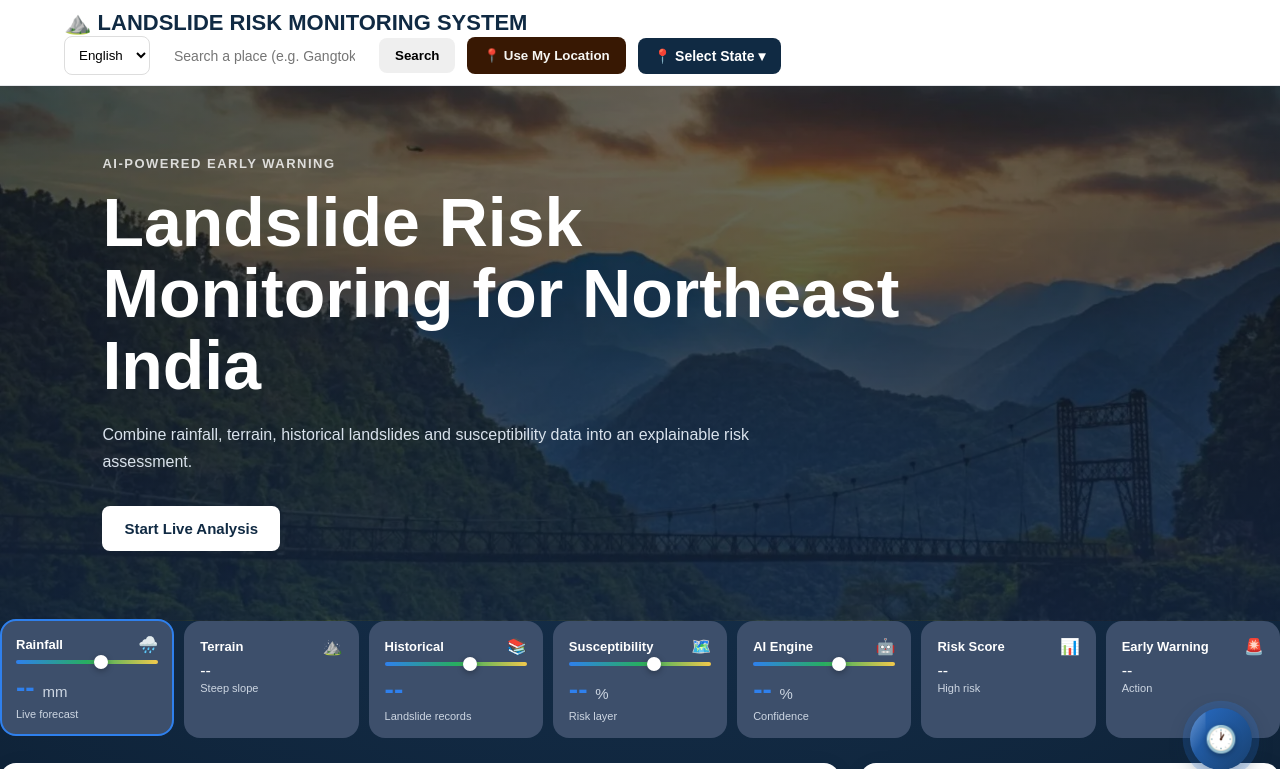
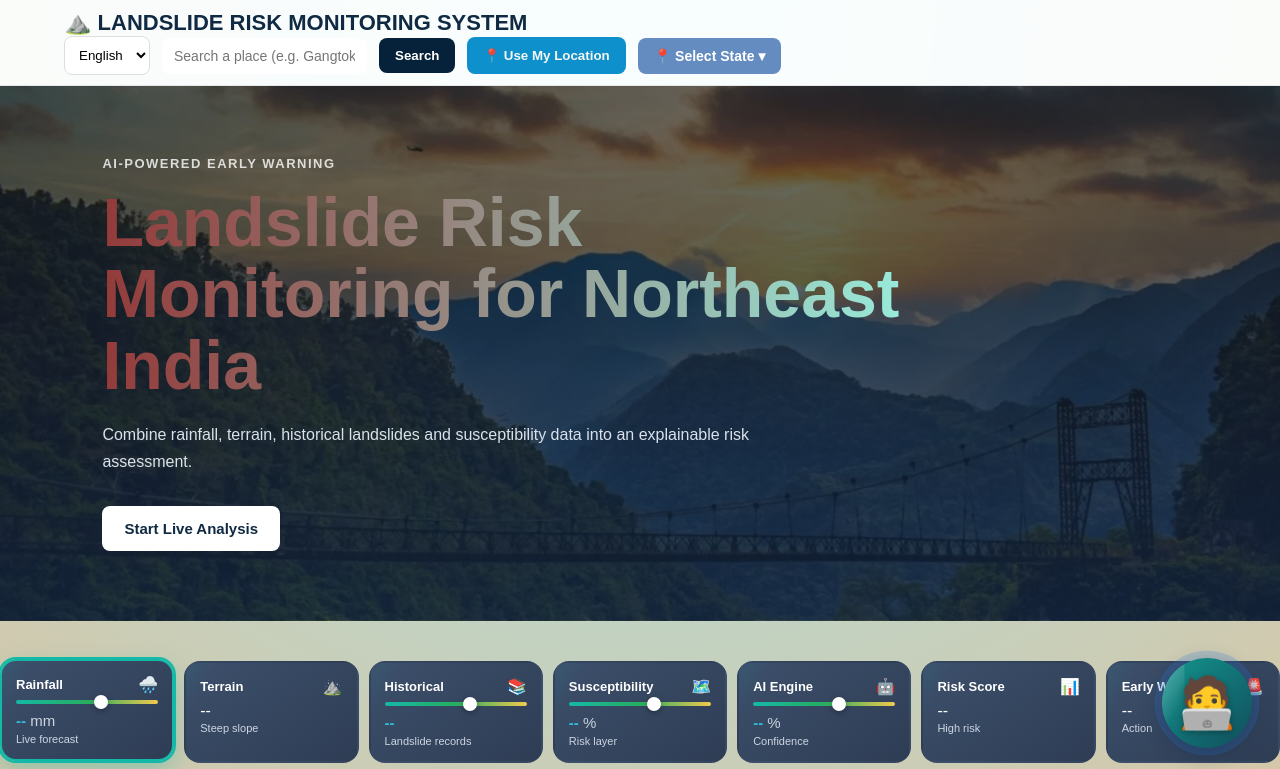
Before and after one commit to biswajit933287/landslide-warning, a Flask app: page / in a window 1280 px wide. Shown: the top 769 px of the page. Run offline with Flask 3, Linux system fonts and the light colour scheme.

Commit message:
fix button

```diff
--- a/static/css/style.css
+++ b/static/css/style.css
@@ -1,3 +1,7 @@
+html, body{
+    overflow-x: hidden;
+    max-width: 100%;
+}
 * {
     margin: 0;
     padding: 0;
@@ -38,22 +42,17 @@ body {
 
 
 .logo {
-
     font-size: 22px;
-
     font-weight: 800;
-
     color: #102a43;
 }
 
 
 .nav-right {
-
     display: flex;
-
     gap: 12px;
-
     align-items: center;
+    flex-wrap: wrap;
 }
 
 
@@ -252,7 +251,7 @@ button {
 .card-slider {
     height: 4px;
     border-radius: 20px;
-    background: linear-gradient(90deg, #2f80ed, #27ae60, #f2c94c);
+    background: linear-gradient(90deg, #14b8a6, #27ae60, #f2c94c);
     margin-bottom: 8px;
     position: relative;
 }
@@ -704,9 +716,9 @@ footer {
   }
 }
 .card-value {
-    font-size: 28px;
+    font-size: 15px;
     font-weight: 800;
-    color: #2f80ed;
+    color: #30c0dd;
     margin: 8px 0 4px;
 }
 .state-dropdown {
@@ -780,7 +792,7 @@ footer {
 }
 
 body {
-    background: radial-gradient(circle at top, #1a3a5c, #0a1929 70%);
+    background: radial-gradient(circle at top, #a3e4e9, #8f5f065b 50%);
 }
 
 .chat-page {
@@ -988,15 +1000,15 @@ body {
 
 .history-chat-btn {
     position: fixed;
-    bottom: 28px;
+    bottom: 50px;
     right: 28px;
-    width: 62px;
-    height: 62px;
+    width: 90px;
+    height: 90px;
     border-radius: 50%;
-    background: linear-gradient(135deg, #2f80ed, #102a43);
+    background: linear-gradient(135deg, #14b8a6, #102a43);
     background-size: 200% 200%;
     color: white;
-    font-size: 26px;
+    font-size: 50px;
     border: none;
     cursor: pointer;
     z-index: 3000;
@@ -1169,3 +1181,162 @@ body {
         transform: scale(0.92);
     }
 }
+/* Workflow cards - entrance + hover pop */
+.workflow-card {
+    animation: cardPop .5s ease backwards;
+}
+.workflow-card:nth-child(1){animation-delay:.05s}
+.workflow-card:nth-child(2){animation-delay:.1s}
+.workflow-card:nth-child(3){animation-delay:.15s}
+.workflow-card:nth-child(4){animation-delay:.2s}
+.workflow-card:nth-child(5){animation-delay:.25s}
+.workflow-card:nth-child(6){animation-delay:.3s}
+.workflow-card:nth-child(7){animation-delay:.35s}
+
+@keyframes cardPop {
+    from { opacity:0; transform: translateY(14px) scale(.96); }
+    to   { opacity:1; transform: translateY(0) scale(1); }
+}
+
+.workflow-card:hover {
+    transform: translateY(-6px) scale(1.03);
+    box-shadow: 0 12px 28px rgba(20,184,166,.35);
+}
+
+/* Panels - subtle lift on hover */
+.panel {
+    transition: transform .25s ease, box-shadow .25s ease;
+}
+.panel:hover {
+    transform: translateY(-3px);
+    box-shadow: 0 12px 35px rgba(16,42,67,.12);
+}
+
+/* Risk circle glow */
+.risk-circle {
+    border-color: #14b8a6;
+    box-shadow: 0 0 0 6px rgba(20,184,166,.12);
+    transition: transform .3s ease;
+}
+.risk-circle:hover { transform: scale(1.05); }
+
+/* Primary button pop */
+.primary-btn {
+    transition: transform .2s ease, box-shadow .2s ease;
+}
+.primary-btn:hover {
+    transform: translateY(-3px);
+    box-shadow: 0 10px 24px rgba(0,0,0,.25);
+}
+
+/*new line add------------------------------- 01.09.26*/
+
+/* ===== HERO — animated gradient + glow =====*/
+.hero {
+    position: relative;
+    overflow: hidden;
+    background-image: linear-gradient(rgba(10,10,10,0.6), rgba(10,31,61,0.75)), url('/static/images/hills-bg.webp');
+    background-size: cover;
+    background-position: center;
+}
+
+.hero h1 {
+    background: linear-gradient(90deg, #933a3a, #99f6e4);
+    -webkit-background-clip: text;
+    background-clip: text;
+    color: transparent;
+}
+
+/* ===== WORKFLOW CARDS — glass + glow border ===== */
+.workflow-card {
+    background: linear-gradient(145deg, #3d4f6b, #2e3d54);
+    position: relative;
+    overflow: hidden;
+}
+.workflow-card::before {
+    content:"";
+    position:absolute; inset:0;
+    background: linear-gradient(120deg, transparent 40%, rgba(20,184,166,.15) 50%, transparent 60%);
+    background-size: 250% 250%;
+    animation: cardShine 5s linear infinite;
+}
+@keyframes cardShine {
+    0% { background-position: 200% 0; }
+    100% { background-position: -50% 0; }
+}
+.workflow-card.active {
+    box-shadow: 0 0 0 2px #14b8a6, 0 10px 25px rgba(20,184,166,.35);
+}
+
+/* ===== RISK CIRCLE — pulsing ring ===== */
+.risk-circle {
+    position: relative;
+}
+.risk-circle::after {
+    content:"";
+    position:absolute; inset:-8px;
+    border-radius:50%;
+    border:2px solid rgba(20,184,166,.4);
+    animation: ringPulse 2.2s ease-out infinite;
+}
+@keyframes ringPulse {
+    0% { transform:scale(.95); opacity:1; }
+    100% { transform:scale(1.25); opacity:0; }
+}
+
+/* ===== BUTTONS — gradient sheen ===== */
+.primary-btn {
+    padding: 14px 22px;
+    background: white;
+    color: #102a43;
+    font-size: 15px;
+    transition: transform .2s ease, box-shadow .2s ease;
+}
+.primary-btn:hover {
+    transform: translateY(-3px);
+    box-shadow: 0 10px 24px rgba(0,0,0,.25);
+}
+
+.search-btn {
+    background: #06223b;
+    color: white;
+    padding: 10px 16px;
+}
+
+.location-btn {
+    background: #0e90cc;
+    color: rgb(246, 246, 243);
+    padding: 11px 16px;
+}
+
+.state-dropdown-btn {
+    background: #648cc1;
+    color: white;
+    padding: 10px 16px;
+    border-radius: 8px;
+    font-weight: 700;
+    font-size: 14px;
+}
+
+/* ===== PANEL HEADINGS — accent underline ===== */
+.panel h2 {
+    position: relative;
+    padding-bottom: 8px;
+}
+.panel h2::after {
+    content:"";
+    position:absolute; left:0; bottom:0;
+    width: 265px; height:3px;
+    border-radius: 4px;
+    background: linear-gradient(90deg, #14b8a6, #5eead4);
+}
+
+/* ===== SMOOTH SCROLL + SELECTION COLOR ===== */
+html { scroll-behavior: smooth; }
+::selection { background: #14b8a6; color: white; }
+
+/* ===== NAVBAR — subtle blur on scroll ===== */
+.navbar {
+    backdrop-filter: blur(8px);
+    background: rgba(255,255,255,.92);
+}
--- a/static/js/app.js
+++ b/static/js/app.js
@@ -31,9 +31,7 @@ function initMap() {
         "https://{s}.tile.openstreetmap.org/{z}/{x}/{y}.png",
         {
             maxZoom: 19,
-
-            attribution:
-                '&copy; OpenStreetMap contributors'
+            attribution: '&copy; OpenStreetMap contributors'
         }
     ).addTo(map);
 }
@@ -165,6 +163,12 @@ function showLocation(
         .openPopup();
 
 
+    // Cap the circle radius so it never
+    // covers the whole map when accuracy
+    // value is very large (e.g. IP-based
+    // location can be several km off)
+    const displayRadius = Math.min(accuracy, 40);
+
     accuracyCircle =
         L.circle(
             [
@@ -172,7 +176,11 @@ function showLocation(
                 longitude
             ],
             {
-                radius: accuracy
+                radius: displayRadius,
+                color: "#14b8a6",
+                fillColor: "#14b8a6",
+                fillOpacity: 0.08,
+                weight: 1.5
             }
         )
         .addTo(map);
@@ -183,7 +191,7 @@ function showLocation(
             latitude,
             longitude
         ],
-        11
+        13
     );
 
 
@@ -192,6 +200,8 @@ function showLocation(
     ).innerText =
         `Lat ${latitude.toFixed(4)}
          | Lon ${longitude.toFixed(4)}`;
+
+    fetchPlaceName(latitude, longitude);
 }
 
 
@@ -264,6 +274,20 @@ async function runAnalysis(
     }
 }
 
+//new line add-------------------------------01.09.26
+function animateNumber(id, target) {
+    const el = document.getElementById(id);
+    let current = 0;
+    const step = Math.max(1, Math.round(target / 30));
+    const interval = setInterval(function() {
+        current += step;
+        if (current >= target) {
+            current = target;
+            clearInterval(interval);
+        }
+        el.innerText = current;
+    }, 20);
+}
 
 // ------------------------------------
 // Update dashboard
@@ -300,10 +324,10 @@ function updateDashboard(data) {
 
     // Risk
 
-    document.getElementById(
-        "riskScore"
-    ).innerText =
-        risk.risk_score;
+    animateNumber(
+        "riskScore",
+        risk.risk_score
+    );
 
 
     document.getElementById(
@@ -781,12 +805,32 @@ closeStateMenu.addEventListener("click", function() {
     stateMenu.classList.remove("open");
 });
 
+const stateCoords = {
+    "Sikkim": { lat: 27.57, lon: 88.48 },
+    "Gangtok": { lat: 27.34, lon: 88.61 },
+    "Arunachal Pradesh": { lat: 28.04, lon: 94.68 },
+    "Assam": { lat: 26.2006, lon: 92.9376 },
+    "Tripura": { lat: 23.9408, lon: 91.9882 },
+    "Meghalaya": { lat: 25.4670, lon: 91.3662 },
+    "Manipur": { lat: 24.6637, lon: 93.9063 },
+    "Nagaland": { lat: 26.1584, lon: 94.5624 },
+    "Mizoram": { lat: 23.1645, lon: 92.9376 }
+};
+
 document.querySelectorAll(".state-item").forEach(function(item) {
     item.addEventListener("click", function() {
         const stateName = item.dataset.state;
+        const coords = stateCoords[stateName];
+
+        if (!coords) return;
+
+        currentLocation = { latitude: coords.lat, longitude: coords.lon };
+
         document.getElementById("locationText").innerText = stateName;
         stateMenu.classList.remove("open");
-        // Yahan chaho to us state ka lat/long set karke runAnalysis() call kar sakte ho
+
+        showLocation(coords.lat, coords.lon, 5000);
+        runAnalysis(coords.lat, coords.lon);
     });
 });
 
@@ -799,3 +843,33 @@ if (historyBtn) {
 } else {
     console.log("historyChatBtn NOT FOUND when script ran!");
 }
+
+async function fetchPlaceName(latitude, longitude) {
+
+    try {
+        const res = await fetch(
+            `https://nominatim.openstreetmap.org/reverse?format=json&lat=${latitude}&lon=${longitude}&zoom=10`
+        );
+
+        const data = await res.json();
+
+        const address = data.address || {};
+
+        const placeName =
+            address.village ||
+            address.town ||
+            address.city ||
+            address.county ||
+            address.state_district ||
+            address.state ||
+            "Nearby area name not found";
+
+        document.getElementById(
+            "locationText"
+        ).innerText =
+            `${placeName} — Lat ${latitude.toFixed(4)} | Lon ${longitude.toFixed(4)}`;
+
+    } catch (e) {
+        console.log("Reverse geocoding failed:", e);
+    }
+}
--- a/templates/index.html
+++ b/templates/index.html
@@ -1,14 +1,10 @@
+<!-- Define first page -->
 <!DOCTYPE html>
 <html lang="en">
 
 <head>
     <meta name="viewport" content="width=device-width, initial-scale=1.0">
     <meta charset="UTF-8">
-
-    <meta
-        name="viewport"
-        content="width=device-width, initial-scale=1.0"
-    >
 
     <title>
         Biswajit Maity
@@ -23,14 +19,14 @@
     <!-- Custom CSS -->
     <link
         rel="stylesheet"
-        href="{{ url_for('static', filename='css/style.css') }}"
+        href="{{ url_for('static', filename='css/style.css') }}?v=2"
     >
 
 </head>
 
 
 <button id="historyChatBtn" class="history-chat-btn">
-    <span class="btn-icon">🕐</span>
+    <span class="btn-icon">🧑‍💻</span>
     <span class="btn-tooltip">Disaster History</span>
 </button>
 
@@ -114,7 +110,7 @@
         <div class="info-popup-content">
         <p id="infoPopupText"></p>
         <button onclick="closeInfoPopup()">OK</button>
-    </div>-->
+        </div>>-->
 
 
         <!-- <svg class="hills" viewBox="0 0 1440 320" preserveAspectRatio="none">
@@ -152,8 +148,9 @@
         </div>
 
     </section>
+</main>
 
-
+<div class="dashboard"></div>
     <!-- Workflow -->
 
     <div class="workflow">
@@ -279,7 +276,7 @@
         <div class="panel risk-panel">
 
             <h2>
-                Risk Analysis
+                📊 Risk Analysis
             </h2>
 
 
@@ -518,8 +515,7 @@
 
     </div>
 
-</section>
-
+</div>
 </main>
 
 <section class="emergency-section">
```
Also changed, not shown: other parts of static/css/style.css (+41 -28 lines), services/risk_engine.py (+105 -40 lines), landsafe.db. Lines whose indentation alone changed are shown as unchanged.
